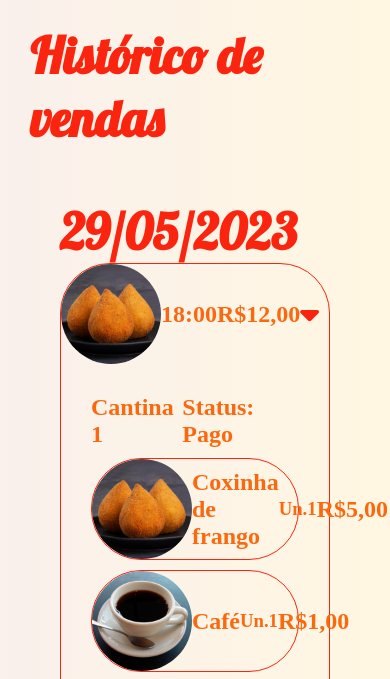
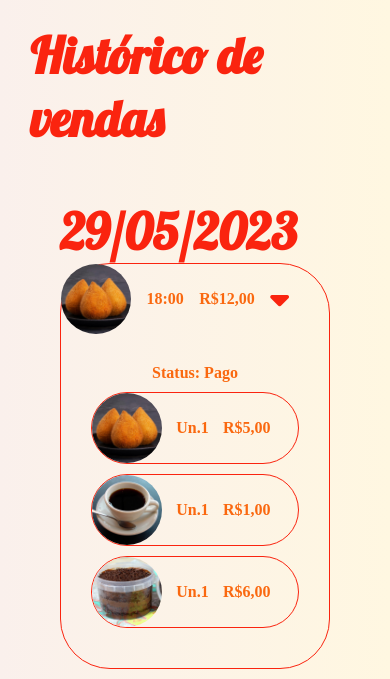
Before and after one commit to pauloandrepassos/AgendaAi, a plain HTML site: page gerente/historicoVendas/historicoVendas.html in a window 390 px wide. Both pictures are taken after a click on the icon 309 px from the left and 420 px from the top of the page. Shown: the part 106-785 px from the top of the page. Drawn offline with Linux system fonts and the light colour scheme; a web font is replaced by a local one.

Commit message:
Responsividades ajustadas
responsividades das telas de agendamentos (usuário) e das duas telas de histórico foram ajustadas

```diff
--- a/gerente/gerente.css
+++ b/gerente/gerente.css
@@ -1,6 +1,7 @@
 @import '/css/cores.css';
 @import'/css/header.css';
 @import '/user/lanchonete1/lanchonete1.css';
+@import url('https://fonts.googleapis.com/css2?family=Lobster&display=swap');
 
 
 main {
@@ -157,3 +158,90 @@ button:hover {
     z-index: 1;
     right: 55px;
 }
+
+.pedido {
+    display: flex;
+    flex-direction: column;
+    width: 100%;
+    box-sizing: border-box;
+    border: #FA240F 1px solid;
+    border-radius: 50px;
+    color: #FA680F;
+    margin-bottom: 15px;
+}
+
+.pedido img {
+    width: 100px;
+    height: 100px;
+    border-radius: 50px;
+    position: relative;
+}
+
+.pedido-minimizado {
+    display: flex;
+    flex-direction: row;
+    align-items: center;
+    justify-content: space-between;
+}
+
+#visualizar {
+    margin-right: 40px;
+    font-size: 30px;
+    color: #FA240F;
+    transition: 0.2s;
+    cursor: pointer;
+}
+
+#visualizar:hover {
+    transform: scale(1.2);
+}
+
+.agendamentos-realizados h1 {
+    font-family: 'Lobster', cursive;
+}
+
+.pedido-maximizado {
+    padding: 30px;
+
+}
+
+.pedido .itens {
+    display: flex;
+    flex-direction: row;
+    align-items: center;
+    justify-content: space-between;
+    border: #FA240F 1px solid;
+    border-radius: 50px;
+    margin-bottom: 10px;
+}
+
+.itens h2 {
+    width: 150px;
+}
+
+.pedido a {
+    font-family: 'Roboto', sans-serif;
+    font-size: 30px;
+    height: 40px;
+    width: 145px;
+    background: #FA240F;
+    color:#FFF7E1;
+    display: flex;
+    align-items: center;
+    justify-content: center;
+    border-radius: 20px;
+    transition: 0.2s;
+}
+
+a:hover {
+    transform: scale(1.05);
+}
+
+.pedido .info {
+    display: flex;
+    width: 100%;
+    flex-direction: row;
+    align-items: center;
+    justify-content: space-around;
+    margin-bottom: 10px;
+}
--- a/gerente/historicoVendas/historicoVendas.css
+++ b/gerente/historicoVendas/historicoVendas.css
@@ -78,7 +78,7 @@ main h1 {
 }
 
 .pedido a {
-    ont-family: 'Roboto', sans-serif;
+    font-family: 'Roboto', sans-serif;
     font-size: 40px;
     height: 60px;
     width: 45%;
@@ -107,3 +107,42 @@ a:hover {
 .pedido .Alterar {
     background: #FA680F;
 }
+
+@media (max-width: 750px) {
+    .itens h2 {
+        width: 100px;
+    }
+}
+
+@media (max-width: 550px) {
+    .pedido img {
+        width: 75px;
+        height: 75px;
+        border-radius: 75px;
+    }
+
+    main h2, main h3 {
+        font-size: 20px;
+    }
+
+    .itens h2 {
+        width: 75px;
+    }
+}
+
+@media (max-width: 500px) {
+    .nome {
+        display: none;
+    }
+}
+
+@media (max-width: 400px) {
+    main h2, main h3 {
+        font-size: 16px;
+    }
+
+    .pedido img {
+        width: 70px;
+        height: 70px;
+    }
+}
--- a/gerente/historicoVendas/historicoVendas.html
+++ b/gerente/historicoVendas/historicoVendas.html
@@ -32,24 +32,23 @@
                 </div>
                 <div class="pedido-maximizado" style="display: none;">
                     <div class="info">
-                        <h2>Cantina 1</h2>
                         <h2>Status: Pago</h2>
                     </div>
                     <div class="itens">
                         <img src="/images/coxinha.jpg" alt="">
-                        <h2>Coxinha de frango</h2>
+                        <h2 class="nome">Coxinha de frango</h2>
                         <h3>Un.1</h3>
                         <h2>R$5,00</h2>
                     </div>
                     <div class="itens">
                         <img src="/images/café.jpeg" alt="">
-                        <h2>Café</h2>
+                        <h2 class="nome">Café</h2>
                         <h3>Un.1</h3>
                         <h2>R$1,00</h2>
                     </div>
                     <div class="itens">
                         <img src="/images/bolo-de-chocolate.jpg" alt="">
-                        <h2>Bolo de chocolate</h2>
+                        <h2 class="nome">Bolo de chocolate</h2>
                         <h3>Un.1</h3>
                         <h2>R$6,00</h2>
                     </div>
@@ -65,12 +64,11 @@
                 </div>
                 <div class="pedido-maximizado" style="display: none;">
                     <div class="info">
-                        <h2>Cantina 1</h2>
                         <h2>Status: Pago</h2>
                     </div>
                     <div class="itens">
                         <img src="/images/café.jpeg" alt="">
-                        <h2>Café</h2>
+                        <h2 class="nome">Café</h2>
                         <h3>Un.1</h3>
                         <h2>R$1,00</h2>
                     </div>
@@ -89,18 +87,17 @@
                 </div>
                 <div class="pedido-maximizado" style="display: none;">
                     <div class="info">
-                        <h2>Cantina 1</h2>
                         <h2>Status: Pago</h2>
                     </div>
                     <div class="itens">
                         <img src="/images/cachorro-quente.jpeg" alt="">
-                        <h2>Cachorro-quente</h2>
+                        <h2 class="nome">Cachorro-quente</h2>
                         <h3>Un.1</h3>
                         <h2>R$5,00</h2>
                     </div>
                     <div class="itens">
                         <img src="/images/café.jpeg" alt="">
-                        <h2>Café</h2>
+                        <h2 class="nome">Café</h2>
                         <h3>Un.1</h3>
                         <h2>R$1,00</h2>
                     </div>
@@ -115,12 +112,11 @@
                 </div>
                 <div class="pedido-maximizado" style="display: none;">
                     <div class="info">
-                        <h2>Cantina 1</h2>
                         <h2>Status: Pago</h2>
                     </div>
                     <div class="itens">
                         <img src="/images/bolo-de-chocolate.jpg" alt="">
-                        <h2>Bolo de chocolate</h2>
+                        <h2 class="nome">Bolo de chocolate</h2>
                         <h3>Un.1</h3>
                         <h2>R$6,00</h2>
                     </div>
@@ -137,12 +133,11 @@
                 </div>
                 <div class="pedido-maximizado" style="display: none;">
                     <div class="info">
-                        <h2>Cantina 1</h2>
                         <h2>Status: Pago</h2>
                     </div>
                     <div class="itens">
                         <img src="/images/bolo-de-pote-de-cenoura.jpg" alt="">
-                        <h2>Bolo de cenoura</h2>
+                        <h2 class="nome">Bolo de cenoura</h2>
                         <h3>Un.1</h3>
                         <h2>R$6,00</h2>
                     </div>
--- a/user/agendamento/agendamento.css
+++ b/user/agendamento/agendamento.css
@@ -78,7 +78,7 @@ main h1 {
 }
 
 .pedido a {
-    ont-family: 'Roboto', sans-serif;
+    font-family: 'Roboto', sans-serif;
     font-size: 40px;
     height: 60px;
     width: 45%;
@@ -106,3 +106,47 @@ a:hover {
 .pedido .Alterar {
     background: #FA680F;
 }
+
+@media (max-width: 750px) {
+    .itens h2 {
+        width: 100px;
+    }
+}
+
+@media (max-width: 550px) {
+    .pedido img {
+        width: 75px;
+        height: 75px;
+        border-radius: 75px;
+    }
+
+    main h2, main h3 {
+        font-size: 20px;
+    }
+
+    .pedido a {
+        font-size: 20px;
+        height: 40px;
+    }
+
+    .itens h2 {
+        width: 75px;
+    }
+}
+
+@media (max-width: 500px) {
+    .nome {
+        display: none;
+    }
+}
+
+@media (max-width: 400px) {
+    main h2, main h3 {
+        font-size: 16px;
+    }
+
+    .pedido img {
+        width: 70px;
+        height: 70px;
+    }
+}
--- a/user/historicoCompras/historicoCompras.css
+++ b/user/historicoCompras/historicoCompras.css
@@ -78,7 +78,7 @@ main h1 {
 }
 
 .pedido a {
-    ont-family: 'Roboto', sans-serif;
+    font-family: 'Roboto', sans-serif;
     font-size: 40px;
     height: 60px;
     width: 45%;
@@ -107,3 +107,42 @@ a:hover {
 .pedido .Alterar {
     background: #FA680F;
 }
+
+@media (max-width: 750px) {
+    .itens h2 {
+        width: 100px;
+    }
+}
+
+@media (max-width: 550px) {
+    .pedido img {
+        width: 75px;
+        height: 75px;
+        border-radius: 75px;
+    }
+
+    main h2, main h3 {
+        font-size: 20px;
+    }
+
+    .itens h2 {
+        width: 75px;
+    }
+}
+
+@media (max-width: 500px) {
+    .nome {
+        display: none;
+    }
+}
+
+@media (max-width: 400px) {
+    main h2, main h3 {
+        font-size: 16px;
+    }
+
+    .pedido img {
+        width: 70px;
+        height: 70px;
+    }
+}
```
Also changed, not shown: gerente/agendamentos/agendamentos.html (+49 -22 lines), user/agendamento/agendamento.html (+8 -8 lines), user/historicoCompras/historicoCompras.html (+8 -8 lines).
